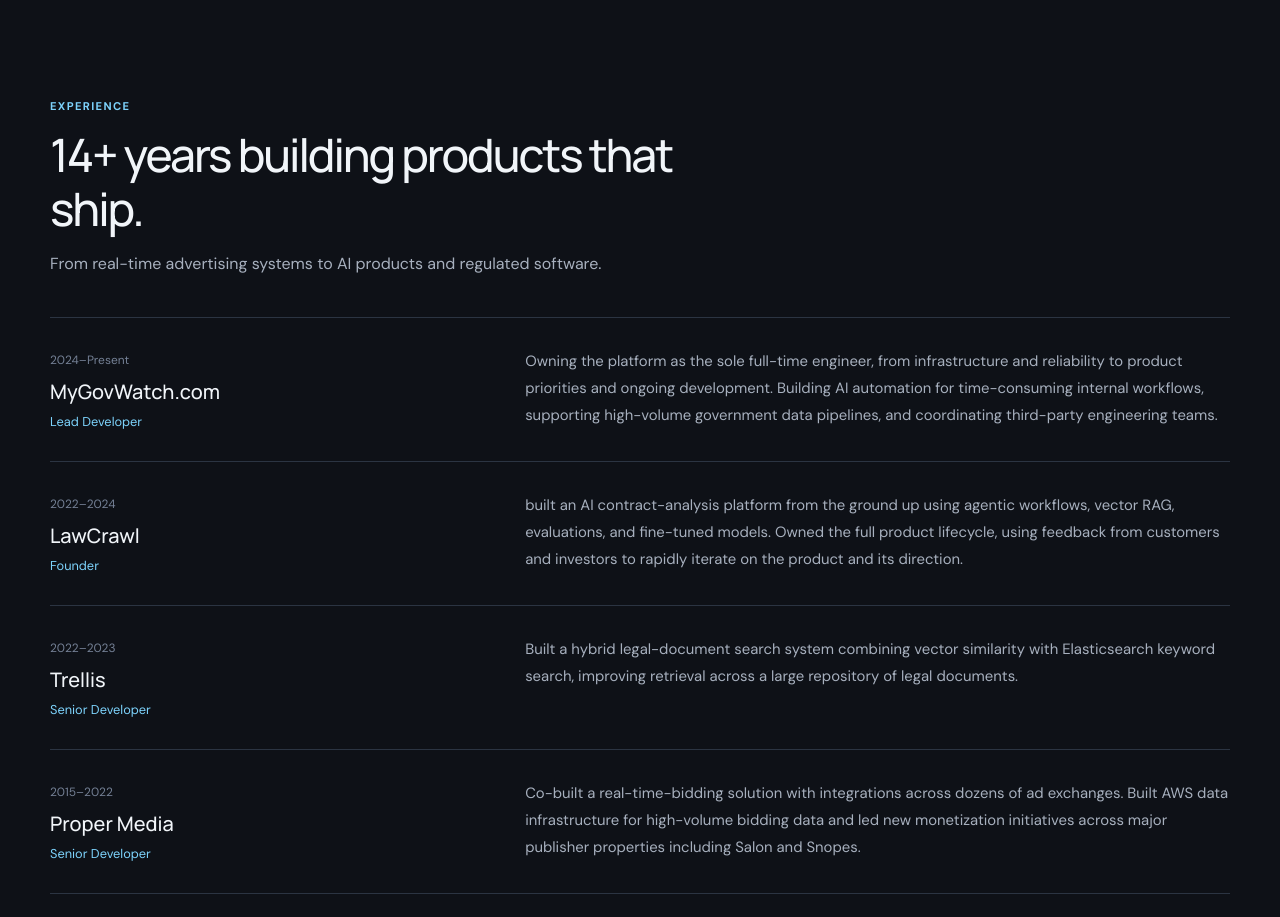
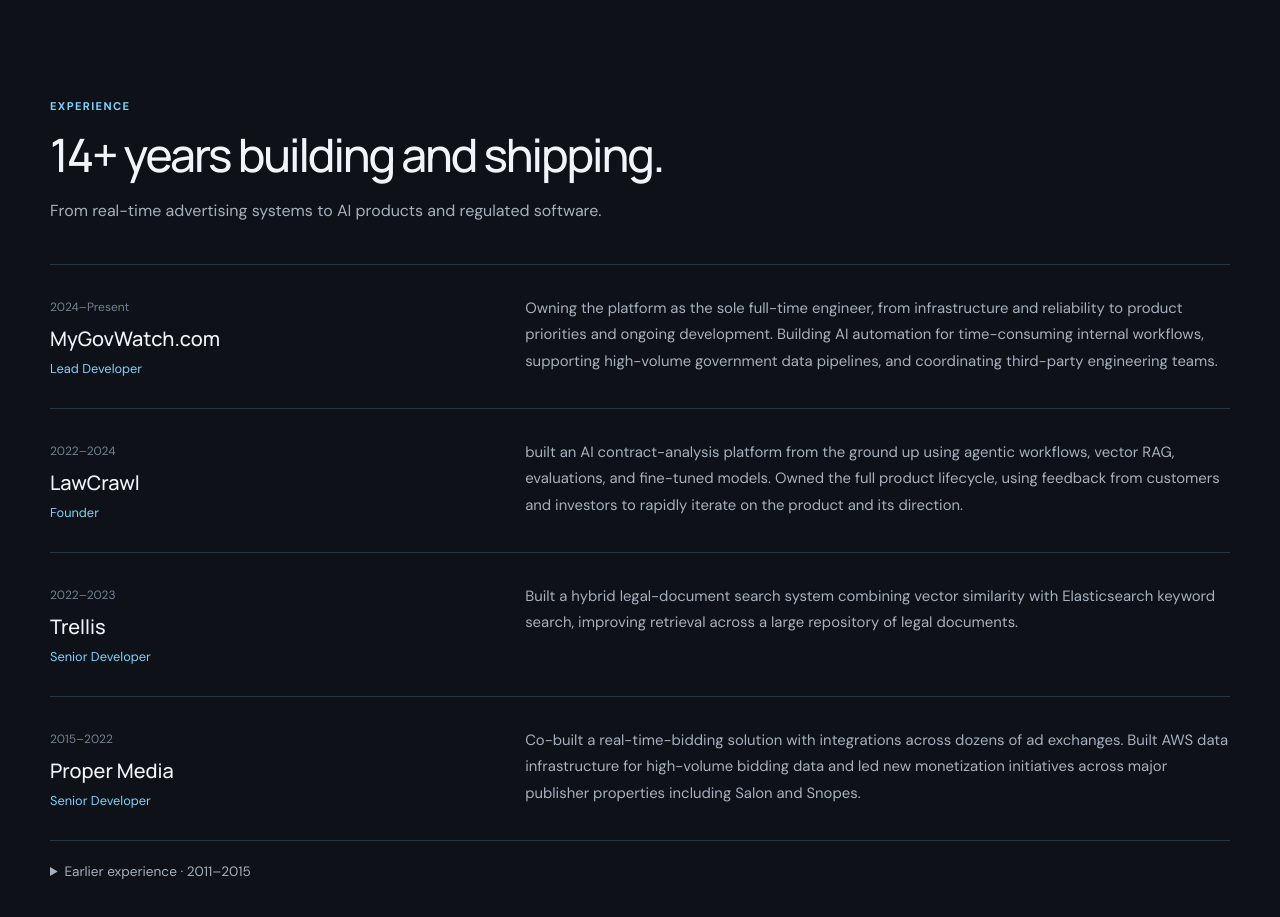
Before and after one commit to tomlenehan/portfolio, a React (Vite) app: page / in a window 1280 px wide. Shown: the part 1560-2477 px from the top of the page. Built offline with nearby package versions, Linux system fonts and the light colour scheme.

Commit message:
Language changes

```diff
--- a/src/App.jsx
+++ b/src/App.jsx
@@ -399,7 +399,7 @@
         <section className="section experience-section" id="experience">
           <SectionHeading
             eyebrow="Experience"
-            title="14+ years building products that ship."
+            title="14+ years building and shipping."
             copy="From real-time advertising systems to AI products and regulated software."
           />
           <div className="experience-list">{experience.map(item => <ExperienceRow key={item.company} item={item} />)}</div>
```
